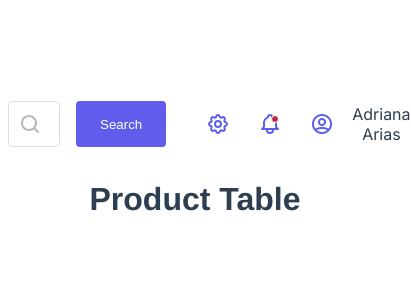
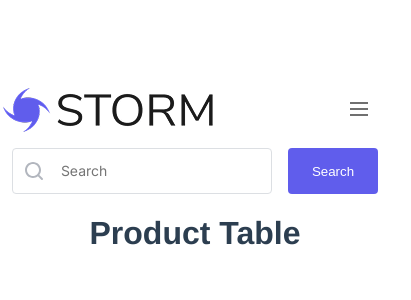
Before and after one commit to sachinchaves/product-dashboard, a Vue app: page / in a window 390 px wide. Shown: the top 300 px of the page, 411 px wide, since content can reach past the window. Built offline with nearby package versions, Linux system fonts and the light colour scheme.

Commit message:
Make ProductDashboardHeader component responsive and add accessibility attributes

```diff
--- a/src/components/ProductDashboardHeader.vue
+++ b/src/components/ProductDashboardHeader.vue
@@ -1,26 +1,42 @@
 <template>
   <div id="product-header">
+    <div class="header-wrapper">
       <div class="header-left-container">
-      <img alt="Storm logo" src="../assets/images/logo.png" />
+        <img alt="Storm logo" src="../assets/images/logo.png" class="logo" />
+        <button
+          class="hamburger"
+          @click="toggleMenu"
+          :aria-expanded="menuOpen"
+          aria-label="Toggle menu"
+        >
+          <img src="../assets/images/menu.svg" alt="Menu icon" />
+        </button>
       </div>
 
-    <div class="header-right-container">
-      <div class="search-container">
+      <div
+        class="header-right-container"
+        :class="{ 'mobile-hidden': !menuOpen }"
+      >
+        <div class="search-container" :aria-hidden="isMobile">
           <input
             type="text"
             name="search"
             class="search-input"
             placeholder="Search"
             v-model="search"
+            aria-label="search"
           />
           <img class="search-icon" src="../assets/images/search.svg" />
-        <button>Search</button>
+          <button type="search">Search</button>
           <!-- <p>{{ search }}</p> -->
         </div>
 
         <div class="info-container">
           <img alt="Setting icon" src="../assets/images/gear.svg" />
-        <img alt="Notification icon" src="../assets/images/notifications.svg" />
+          <img
+            alt="Notification icon"
+            src="../assets/images/notifications.svg"
+          />
           <div class="profile">
             <img alt="Profile icon" src="../assets/images/user.png" />
             <p>Adriana Arias</p>
@@ -28,21 +44,54 @@
         </div>
       </div>
     </div>
+
+    <!-- Mobile Search Container -->
+    <div class="search-container mobile-search" :aria-hidden="!isMobile">
+      <div class="search-container-inner">
+        <input
+          type="text"
+          name="search"
+          class="search-input"
+          placeholder="Search"
+          v-model="search"
+          aria-label="search"
+        />
+        <img class="search-icon" src="../assets/images/search.svg" />
+        <!-- <p>{{ search }}</p> -->
+      </div>
+      <button type="button">Search</button>
+    </div>
+    <!-- Mobile Search Container END -->
+  </div>
 </template>
 
 <script>
-import { ref } from "vue";
+import { ref, onMounted, onUnmounted } from "vue";
 export default {
   setup() {
     let search = ref("");
+    const menuOpen = ref(false);
+    const isMobile = ref(window.innerWidth <= 768);
 
-    return { search };
+    const handleResize = () => {
+      isMobile.value = window.innerWidth <= 768;
+    };
+
+    onMounted(() => window.addEventListener("resize", handleResize));
+    onUnmounted(() => window.removeEventListener("resize", handleResize));
+
+    const toggleMenu = () => {
+      menuOpen.value = !menuOpen.value;
+    };
+
+    return { search, toggleMenu, menuOpen, isMobile };
   },
 };
 </script>
 
 <style lang="scss">
 #product-header {
+  .header-wrapper {
     display: flex;
     align-items: center;
     justify-content: space-between;
@@ -52,9 +101,43 @@ export default {
     padding-top: 80px;
 
     .header-left-container {
-    img {
+      margin-right: 10px;
+      .logo {
         width: 100%;
         max-width: 210px;
+      }
+
+      .hamburger {
+        display: none;
+        background: none;
+        border: 0;
+        img {
+          max-width: 24px;
+        }
+      }
+
+      // Media query for header-left-container
+      @media only screen and (max-width: 768px) {
+        display: flex;
+        justify-content: space-between;
+        align-items: center;
+        width: 100%;
+
+        .hamburger {
+          display: inline-block;
+        }
+      }
+
+      // Media query for header-left-container
+      @media only screen and (max-width: 768px) {
+        display: flex;
+        justify-content: space-between;
+        align-items: center;
+        width: 100%;
+
+        .hamburger {
+          display: inline-block;
+        }
       }
     }
 
@@ -62,9 +145,50 @@ export default {
       display: flex;
       align-items: center;
 
+      .info-container {
+        display: flex;
+        gap: 8px;
+        margin-left: 30px;
+
+        .profile {
+          display: flex;
+          align-items: center;
+          gap: 8px;
+
+          p {
+            font-family: $font-family-primary;
+          }
+        }
+      }
+
+      // Media query for header-right-container
+      @media only screen and (max-width: 768px) {
+        &.mobile-hidden {
+          display: none;
+        }
+      }
+    }
+
+    // Media query for header-wrapper
+    @media only screen and (max-width: 768px) {
+      flex-direction: column;
+    }
+  }
+
   .search-container {
     position: relative;
     display: flex;
+
+    .search-container-inner {
+      position: relative;
+      width: 100%;
+      max-width: 260px;
+      box-sizing: border-box;
+    }
+
+    &.mobile-search {
+      display: none;
+    }
 
     .search-input {
       padding-left: 48px; /* Space for the icon */
@@ -77,6 +201,7 @@ export default {
       max-width: 260px;
       border: 1px solid #dcdfe3;
       border-radius: 4px;
+      box-sizing: border-box;
     }
 
     .search-icon {
@@ -95,21 +220,15 @@ export default {
       border-radius: 4px;
       margin-left: 16px;
     }
-    }
 
-    .info-container {
+    // Media query for search-container
+    @media only screen and (max-width: 768px) {
+      display: none;
+
+      &.mobile-search {
         display: flex;
-      gap: 8px;
-      margin-left: 30px;
-
-      .profile {
-        display: flex;
-        align-items: center;
-        gap: 8px;
-
-        p {
-          font-family: $font-family-primary;
-        }
+        justify-content: center;
+        margin-top: 16px;
       }
     }
   }
```
Lines whose indentation alone changed are shown as unchanged.
